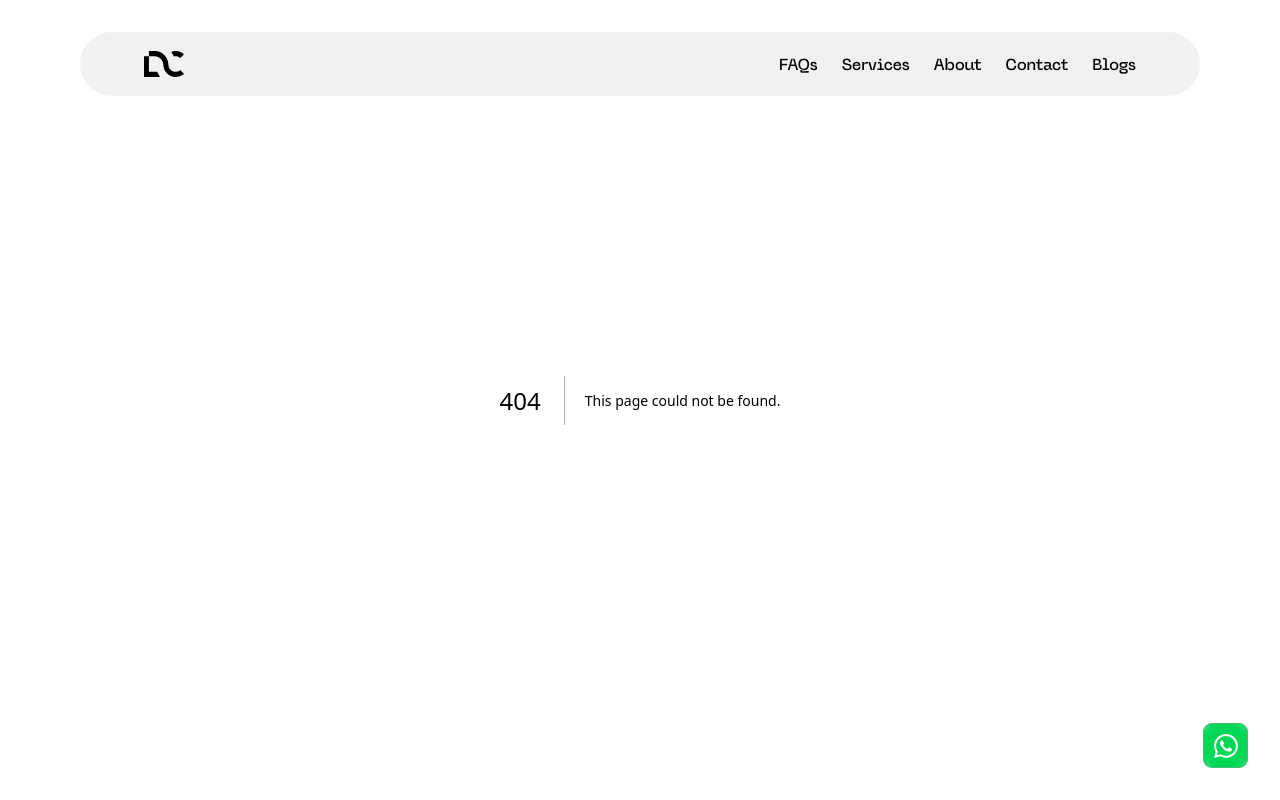
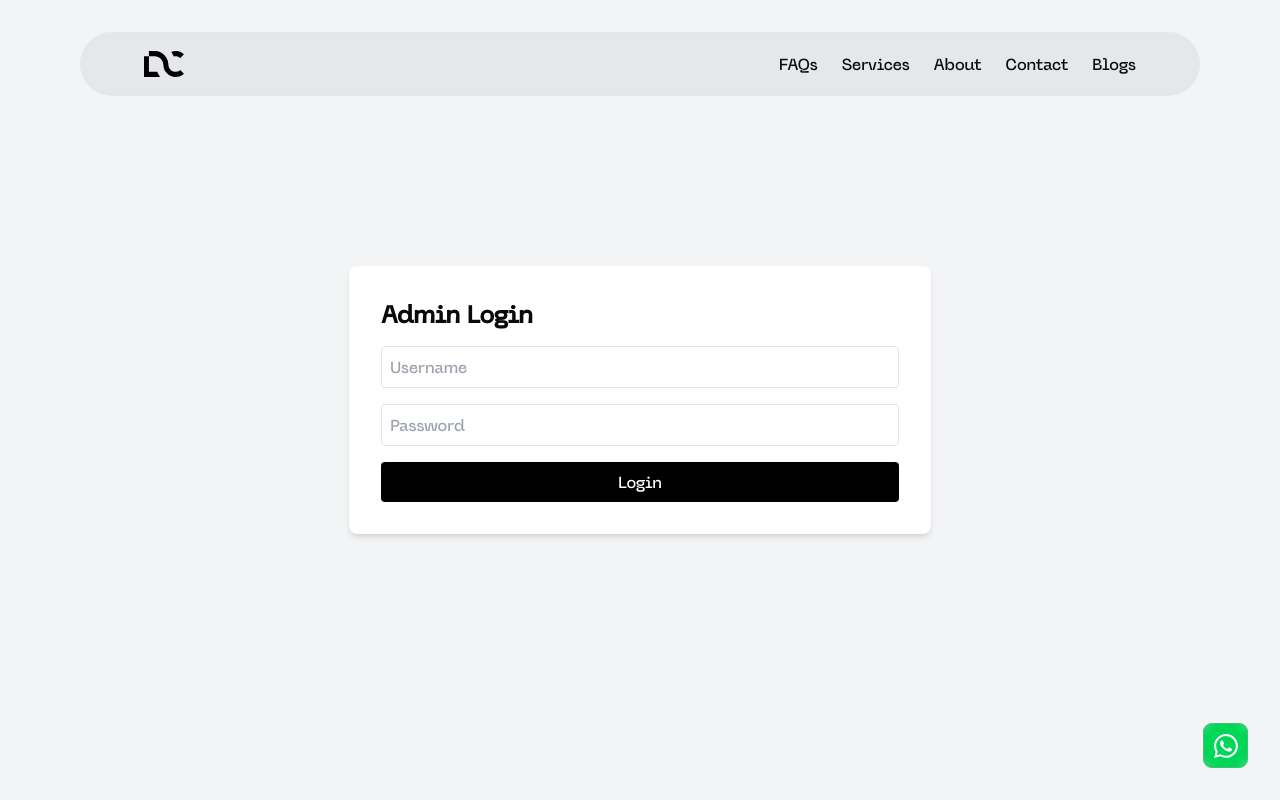
Before and after one commit to NuggetsHere/DivvyVercel, a Next.js app: page /login in a window 1280 px wide. Before the commit this address had no page. Shown: the top 800 px of the page. Built offline with nearby package versions, Linux system fonts and the light colour scheme.

Commit message:
removed extra icon on mcbook page

```diff
--- a/next.config.js
+++ b/next.config.js
@@ -1,6 +1,14 @@
 /** @type {import('next').NextConfig} */
 const nextConfig = {
-
+  async redirects() {
+    return [
+      {
+        source: '/blogpost/:slug*', // Wildcard matching
+        destination: '/blogs/:slug*',
+        permanent: true,
+      }
+    ]
+  },
   images: {
     remotePatterns: [
       {
--- /dev/null
+++ b/src/app/api/auth/[...nextauth]/route.js
@@ -0,0 +1,38 @@
+import NextAuth from "next-auth";
+import CredentialsProvider from "next-auth/providers/credentials";
+
+const handler = NextAuth({
+    session: {
+    strategy: "jwt",
+    maxAge: 1 * 60 * 5 , // 1 hour (in seconds)
+    updateAge: 0,        // Update the timer on every single request
+  },
+  providers: [
+    CredentialsProvider({
+      name: "Admin Login",
+      credentials: {
+        username: { label: "Username", type: "text" },
+        password: { label: "Password", type: "password" }
+      },
+      async authorize(credentials) {
+        // Define these in your .env file
+        const adminUser = process.env.ADMIN_USERNAME;
+        const adminPass = process.env.ADMIN_PASSWORD;
+
+        if (
+          credentials.username === adminUser &&
+          credentials.password === adminPass
+        ) {
+          return { id: "1", name: "Admin" };
+        }
+        return null;
+      },
+    }),
+  ],
+  pages: {
+    signIn: "/login", // We will create this custom login page
+  },
+  secret: process.env.NEXTAUTH_SECRET,
+});
+
+export { handler as GET, handler as POST };
--- /dev/null
+++ b/src/app/components/Authprovider.js
@@ -0,0 +1,6 @@
+'use client';
+import { SessionProvider } from "next-auth/react";
+
+export default function AuthProvider({ children }) {
+  return <SessionProvider>{children}</SessionProvider>;
+}
--- a/src/app/layout.js
+++ b/src/app/layout.js
@@ -1,6 +1,8 @@
+// src/app/layout.js
 import "./globals.css";
 import Navbar from "./components/navbar";
 import Footer from "./components/footer";
+import AuthProvider from "./components/Authprovider";
 import WhatsAppButton from "./components/button";
 import { Analytics } from "@vercel/analytics/next";
 import { SpeedInsights } from "@vercel/speed-insights/next";
@@ -20,6 +22,7 @@ export default function RootLayout({ children }) {
   return (
     <html lang="en" className={nebulica.className}>
       <body>
+        <AuthProvider>
         <Analytics mode="production" />
         <SpeedInsights />
         <div className="h-full w-full">
@@ -32,6 +35,7 @@ export default function RootLayout({ children }) {
         <div>
           <Footer />
         </div>
+        </AuthProvider>
       </body>
     </html>
   );
--- /dev/null
+++ b/src/app/login/page.js
@@ -0,0 +1,42 @@
+'use client';
+import { signIn } from 'next-auth/react';
+import { useState } from 'react';
+import { useRouter } from 'next/navigation';
+
+export default function LoginPage() {
+  const [username, setUsername] = useState('');
+  const [password, setPassword] = useState('');
+  const router = useRouter();
+
+  const handleSubmit = async (e) => {
+    e.preventDefault();
+    const res = await signIn('credentials', {
+      username,
+      password,
+      redirect: false,
+    });
+
+    if (res.ok) router.push('/blogadmin');
+    else alert("Invalid Credentials");
+  };
+
+  return (
+    <div className="flex items-center justify-center min-h-screen bg-gray-100">
+      <form onSubmit={handleSubmit} className="p-8 bg-white shadow-md rounded-lg">
+        <h1 className="text-2xl font-bold mb-4">Admin Login</h1>
+        <input
+          className="w-full p-2 mb-4 border rounded"
+          placeholder="Username"
+          onChange={e => setUsername(e.target.value)}
+        />
+        <input
+          className="w-full p-2 mb-4 border rounded"
+          type="password"
+          placeholder="Password"
+          onChange={e => setPassword(e.target.value)}
+        />
+        <button className="w-full bg-black text-white p-2 rounded">Login</button>
+      </form>
+    </div>
+  );
+}
--- /dev/null
+++ b/src/middleware.js
@@ -0,0 +1,6 @@
+export { default } from "next-auth/middleware";
+
+export const config = {
+  // This ensures ONLY the blogadmin route is protected
+  matcher: ["/blogadmin/:path*"]
+};
```
Also changed, not shown: 1 other file (tests, documents, lock files or other folders).
